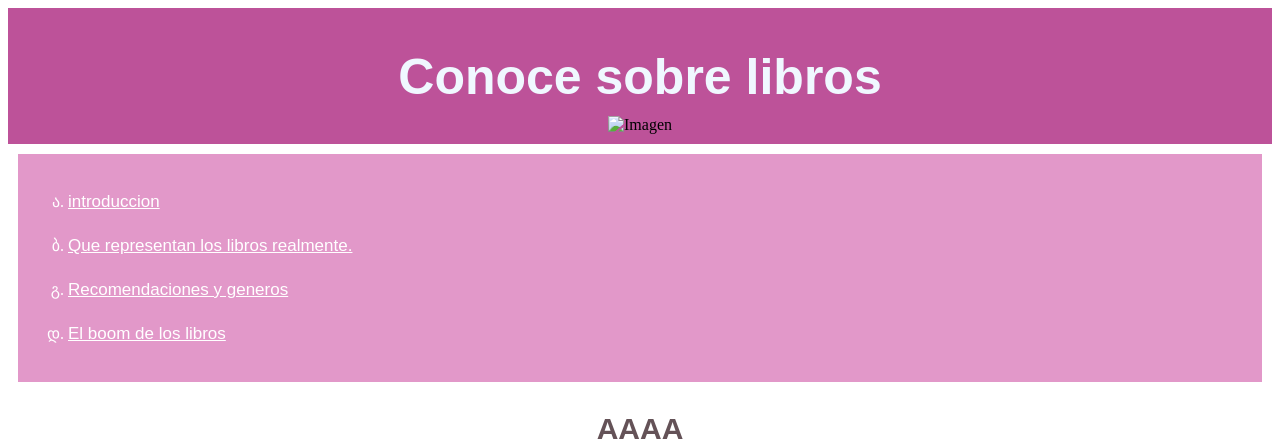
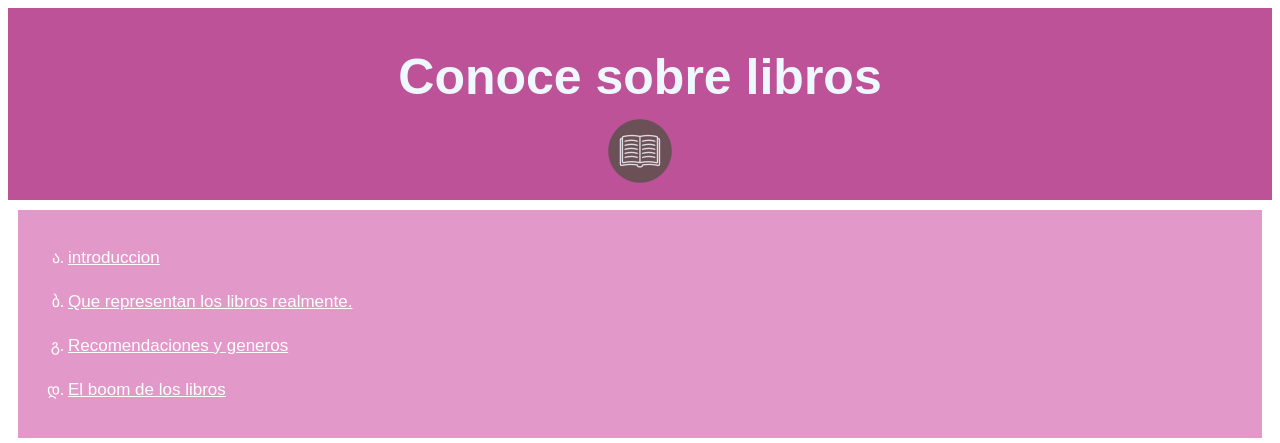
Before and after one commit to MaleAZh/TRABAJO-PR-CTICO-FINAL-DESARROLLO-WEB, a plain HTML site: page index.html in a window 1280 px wide. Shown: the top 443 px of the page. Drawn offline with Linux system fonts and the light colour scheme.

Commit message:
ruta chica

```diff
--- a/index.html
+++ b/index.html
@@ -9,7 +9,7 @@
 <body>
        <header>
         <h1>Conoce sobre libros</h1>
-         <div class="icono"> <img src="MaleAZh/TRABAJO-PR-CTICO-FINAL-DESARROLLO-WEB/imagenes/icono.png" alt="Imagen" width="70px" height="70px"/> </div>
+         <div class="icono"> <img src="imagenes/icono.png" alt="Imagen" width="70px" height="70px"/> </div>
     </header>
     <nav class="menu">
         <ul>
```
